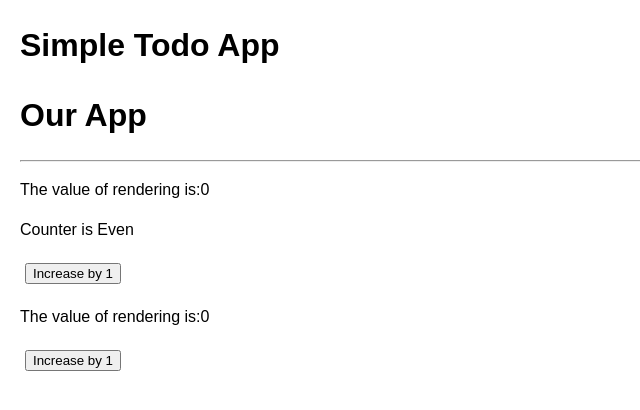
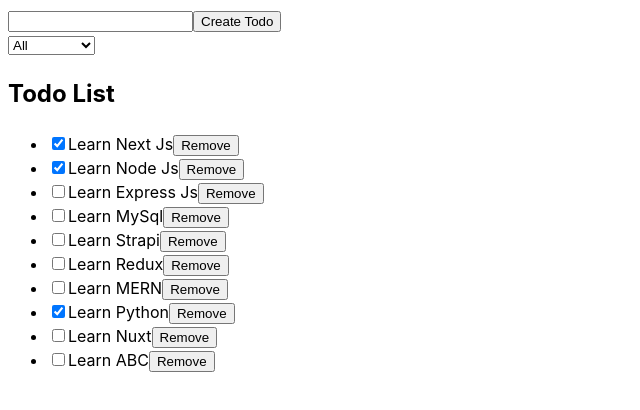
Before and after one commit to SazzadForazi/react-basic-to-adanced, a React (Vite) app: page / in a window 1280 px wide. Shown: the top 410 px of the page, without its empty margins (0-640 px from the left). Built offline with nearby package versions, Linux system fonts and the light colour scheme; data requests are answered from the project's data file.

Commit message:
Setup CRUD project with json-server

```diff
--- /dev/null
+++ b/db.json
@@ -0,0 +1,54 @@
+{
+  "todos": [
+    {
+      "title": "Learn Next Js",
+      "completed": true,
+      "id": "3"
+    },
+    {
+      "title": "Learn Node Js",
+      "completed": true,
+      "id": "4"
+    },
+    {
+      "title": "Learn Express Js",
+      "completed": false,
+      "id": "6"
+    },
+    {
+      "title": "Learn MySql",
+      "completed": false,
+      "id": "7"
+    },
+    {
+      "title": "Learn Strapi",
+      "completed": false,
+      "id": "8"
+    },
+    {
+      "title": "Learn Redux",
+      "completed": false,
+      "id": "qYhyZpy"
+    },
+    {
+      "title": "Learn MERN",
+      "completed": false,
+      "id": "NfAsi1e"
+    },
+    {
+      "title": "Learn Python",
+      "completed": true,
+      "id": "Ocq7TmP"
+    },
+    {
+      "title": "Learn Nuxt",
+      "completed": false,
+      "id": "tic-RWq"
+    },
+    {
+      "title": "Learn ABC",
+      "completed": false,
+      "id": "Teyfndv"
+    }
+  ]
+}
--- a/package.json
+++ b/package.json
@@ -5,6 +5,7 @@
   "type": "module",
   "scripts": {
     "dev": "vite",
+    "start-fake-api": "json-server --watch db.json --port 4000",
     "build": "vite build",
     "lint": "eslint .",
     "preview": "vite preview"
--- a/src/App.jsx
+++ b/src/App.jsx
@@ -1,43 +1,112 @@
-import { useCallback, useState, useMemo } from "react";
-import "./App.css";
-import OurAppTitles from "./components/OurAppTitles";
-import Button from "./Button";
-import Title from "./components/Title.jsx";
+import { useState, useCallback, useMemo, useEffect } from "react";
 
 function App() {
-  const [count, setCount] = useState(0);
-  const [count2, setCount2] = useState(0);
+  const [todoTitle, setTodoTitle] = useState("");
+  const [todos, setTodos] = useState([]);
+  const [filter, setFilter] = useState("all");
 
-  const increaseHandleClick = useCallback(() => {
-    setCount((pre) => pre + 1);
-  }, []);
+  const filterOption = () => {
+    if (filter === "completed") {
+      return "completed=true";
+    } else if (filter === "pending") {
+      return "completed=false";
+    } else {
+      return "";
+    }
+  };
 
-  const increaseHandleClick2 = useCallback(() => {
-    setCount2((pre) => pre + 5);
-  }, []);
+  const getAllTodos = async () => {
+    const res = await fetch(`http://localhost:4000/todos?${filterOption()}`);
+    const data = await res.json();
+    setTodos(data);
+  };
 
-  const isEven = useMemo(() => {
-    let i = 0;
-    while (i < 1000000000) i++; // Simulate a heavy computation
-    return count % 2 === 0 ? `Counter is Even` : `Counter is Odd`;
-  }, [count]);
+  useEffect(() => {
+    getAllTodos();
+    // eslint-disable-next-line react-hooks/exhaustive-deps
+  }, [filter]);
 
-  console.log("isEven:", isEven);
-  console.log("App rendered");
+  const submitHandler = async (e) => {
+    e.preventDefault();
+
+    const newTodo = {
+      title: todoTitle,
+      completed: false,
+    };
+
+    // data changes in API
+    await fetch(`http://localhost:4000/todos`, {
+      method: "POST",
+      body: JSON.stringify(newTodo),
+      headers: {
+        "Content-type": "application/json",
+      },
+    });
+    setFilter("all");
+    await getAllTodos();
+    // setTodos([...todos, newTodo])
+
+    setTodoTitle("");
+  };
+
+  const removeHandler = async (todoId) => {
+    await fetch(`http://localhost:4000/todos/${todoId}`, {
+      method: "DELETE",
+    });
+    await getAllTodos();
+    // setTodos(todos.filter((todo) => todo.id !== todoId));
+  };
+
+  const updateHandler = async (todo) => {
+    await fetch(`http://localhost:4000/todos/${todo.id}`, {
+      method: "PUT",
+      body: JSON.stringify({ ...todo, completed: !todo.completed }),
+      headers: {
+        "Content-type": "application/json",
+      },
+    });
+    await getAllTodos();
+  };
 
   return (
-    <div>
-      <h1>Simple Todo App</h1>
-      <OurAppTitles />
-      <hr />
-      <div className="counter-app-1">
-        <Title value={count} />
-        <p>{isEven}</p> {/* Use isEven directly */}
-        <Button clickHandler={increaseHandleClick} />
+    <div className="App">
+      <form onSubmit={submitHandler}>
+        <input
+          type="text"
+          value={todoTitle}
+          onChange={(e) => setTodoTitle(e.target.value)}
+        />
+        <button type="submit">Create Todo</button>
+      </form>
+      <div className="filter-options">
+        <select
+          name=""
+          id=""
+          value={filter}
+          onChange={(e) => setFilter(e.target.value)}
+        >
+          <option value="all">All</option>
+          <option value="completed">Completed</option>
+          <option value="pending">Pending</option>
+        </select>
       </div>
-      <div className="counter-app-1">
-        <Title value={count2} />
-        <Button clickHandler={increaseHandleClick2} />
+      <div className="todo-list">
+        <h2>Todo List</h2>
+        <ul>
+          {todos.map((todo) => (
+            <li key={todo.id}>
+              <input
+                type="checkbox"
+                name=""
+                id=""
+                checked={todo.completed}
+                onChange={() => updateHandler(todo)}
+              />
+              <span>{todo.title}</span>
+              <button onClick={() => removeHandler(todo.id)}>Remove</button>
+            </li>
+          ))}
+        </ul>
       </div>
     </div>
   );
--- a/src/components/OurAppTitles.jsx
+++ /dev/null
@@ -1,12 +0,0 @@
-import { memo } from "react";
-
-const OurAppTitles = () => {
-  console.log("OurAppTitles rendered");
-  return (
-    <div>
-      <h1>Our App</h1>
-    </div>
-  );
-};
-
-export default memo(OurAppTitles);
--- a/src/components/Title.jsx
+++ /dev/null
@@ -1,7 +0,0 @@
-import { memo } from "react";
-
-const Title = ({ value }) => {
-  return <p>The value of rendering is:{value}</p>;
-};
-
-export default memo(Title);
```
